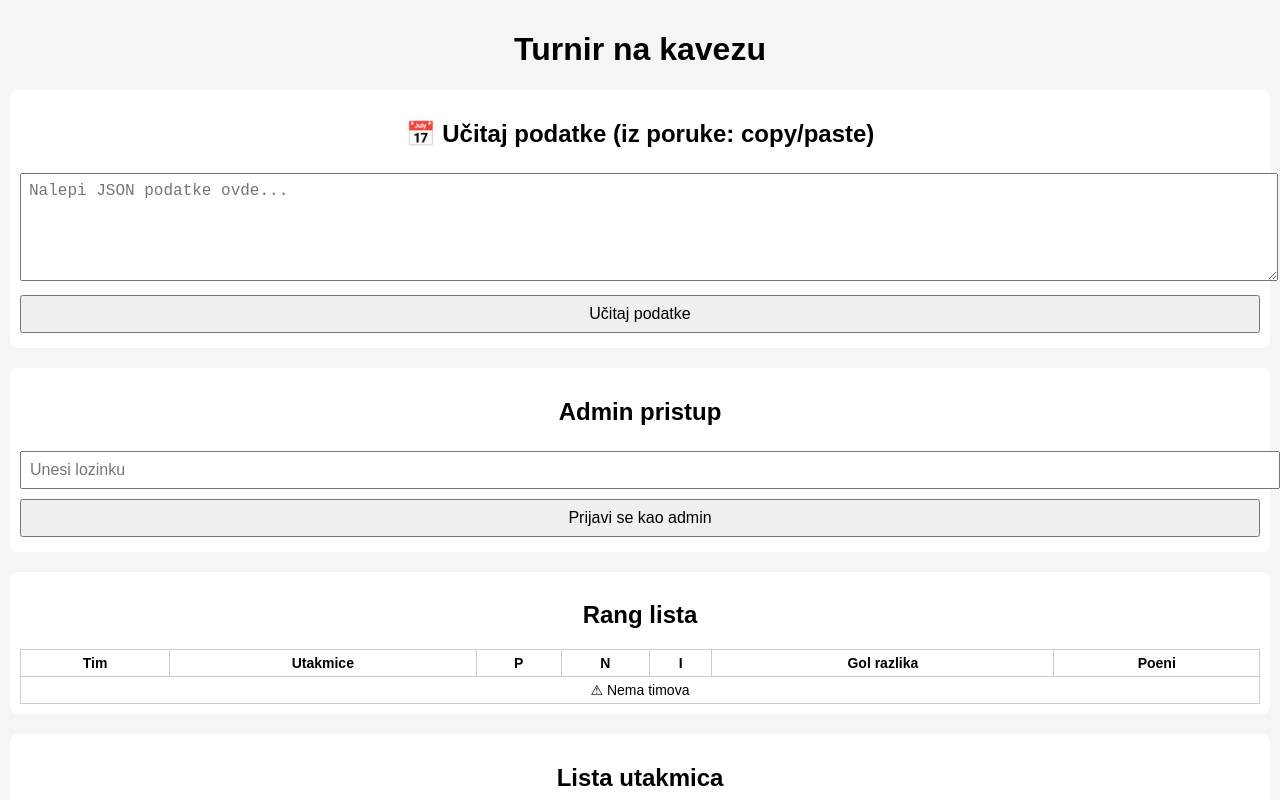
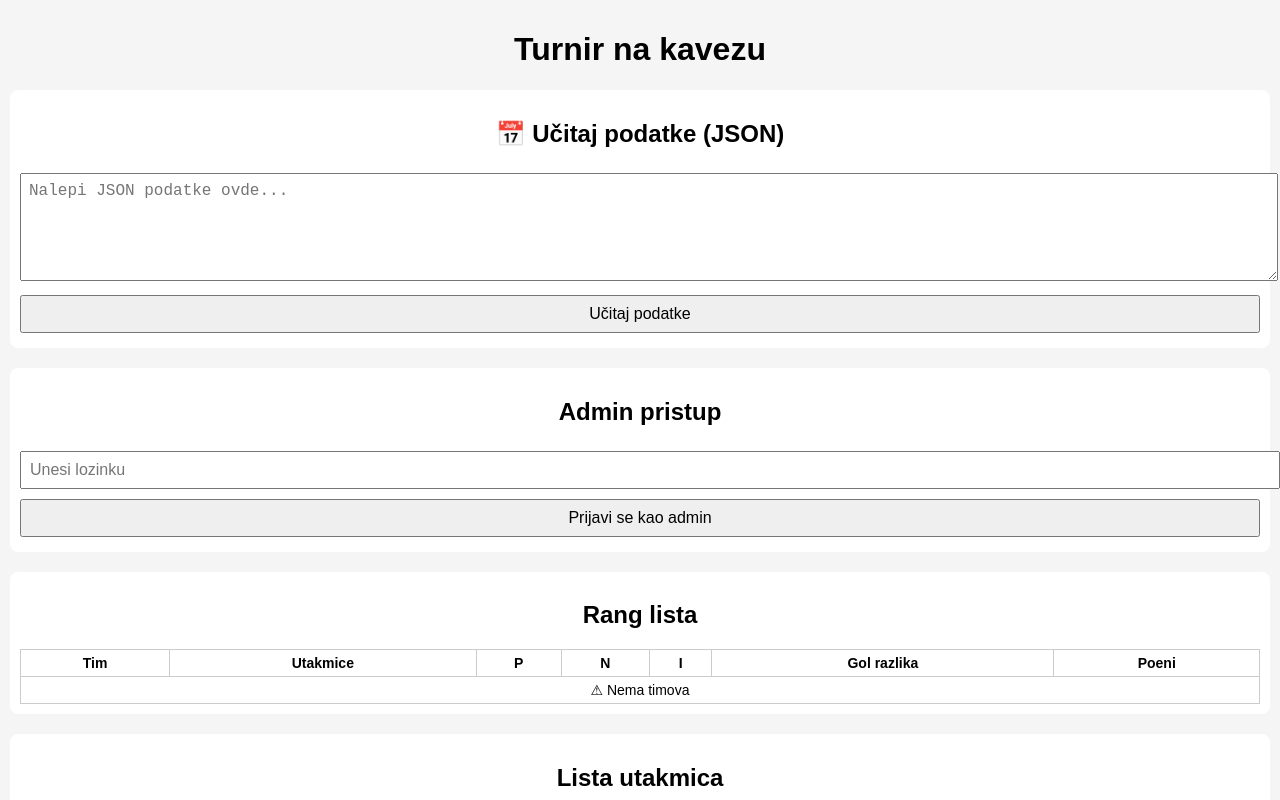
Before and after one commit to JocaNBG/Turnir-na-kavezu, a plain HTML site: page index.html in a window 1280 px wide. Shown: the top 800 px of the page. Drawn offline with Linux system fonts and the light colour scheme.

Commit message:
Update index.html

```diff
--- a/index.html
+++ b/index.html
@@ -25,12 +25,14 @@
 
 <div id="adminBanner">ADMIN MOD AKTIVAN</div>
 <h1>Turnir na kavezu</h1>
+
 <!-- ✅ Import JSON sekcija za korisnike -->
 <div class="section">
-  <h2>📅 Učitaj podatke (iz poruke: copy/paste)</h2>
+  <h2>📅 Učitaj podatke (JSON)</h2>
   <textarea id="importTextarea" rows="5" placeholder="Nalepi JSON podatke ovde..."></textarea>
   <button onclick="importData()">Učitaj podatke</button>
 </div>
+
 <div id="adminLogin" class="section">
   <h2>Admin pristup</h2>
   <input type="password" id="adminPassword" placeholder="Unesi lozinku">
```
